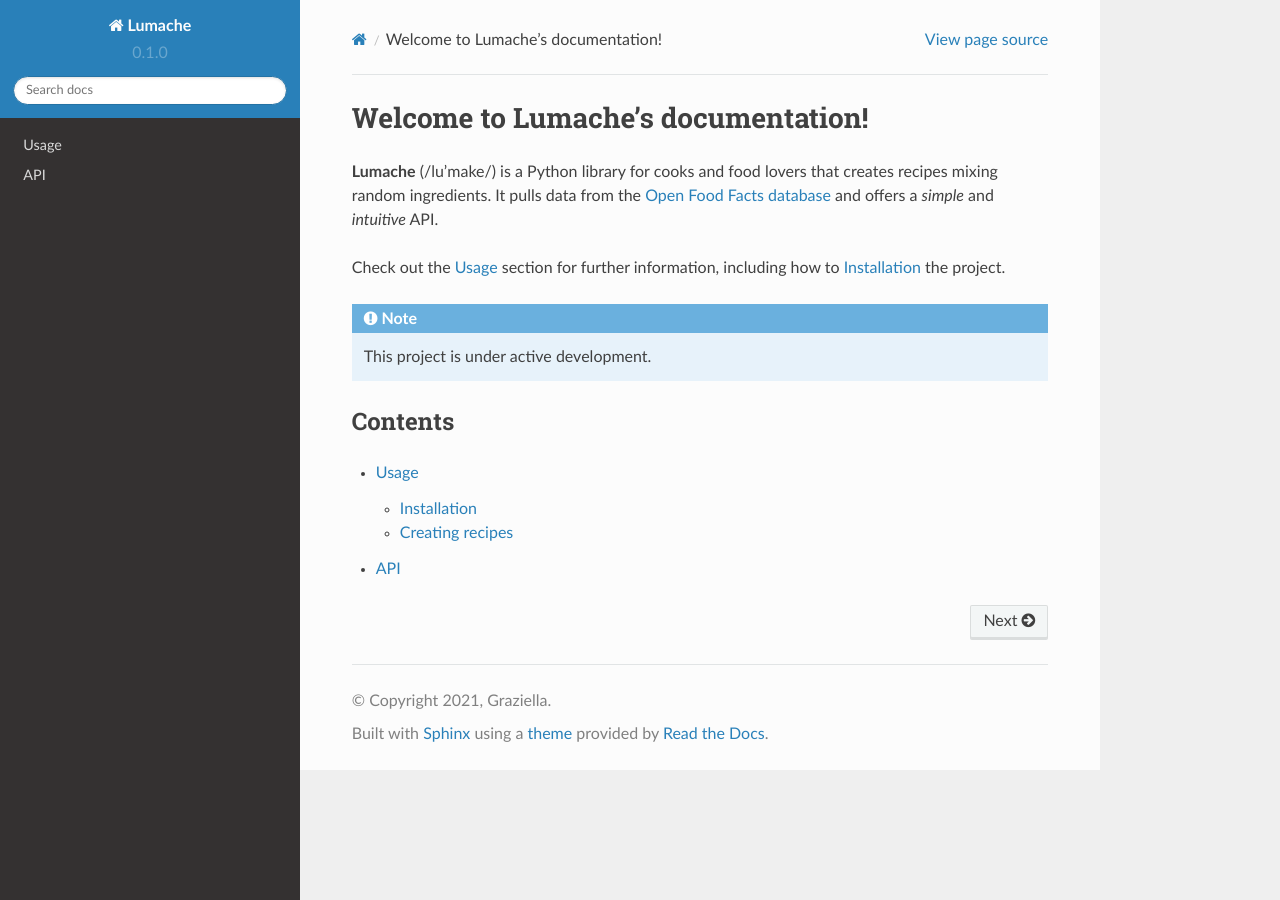
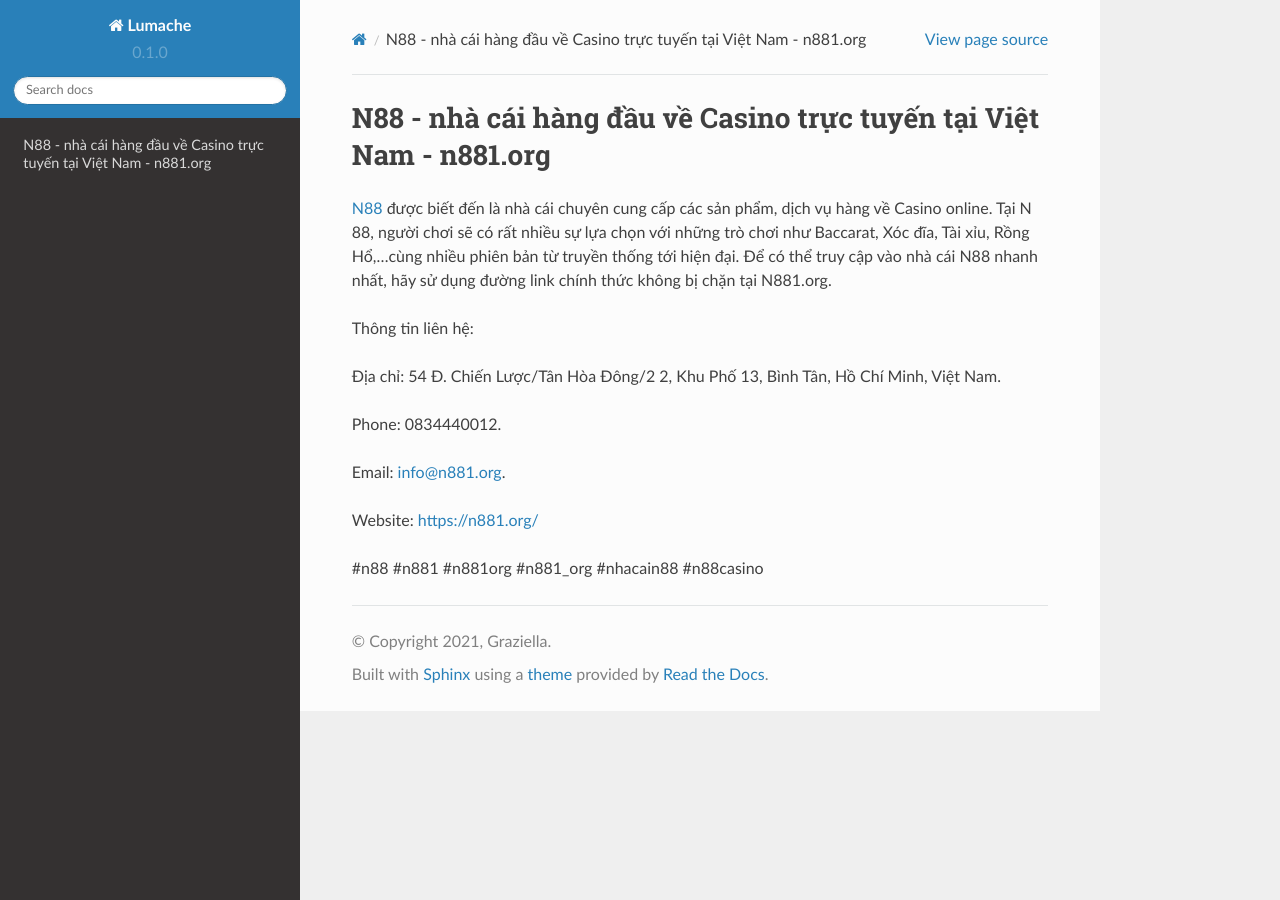
Before and after one commit to socialentity1/n881org, a Sphinx documentation site: the page built from docs/source/index.rst, in a window 1280 px wide. Built offline with Sphinx 7.4.7 and the Read the Docs theme 2.0.0, drawn with Linux system fonts in a browser that asks for light colours.

Commit message:
Update index.rst

```diff
--- a/docs/source/index.rst
+++ b/docs/source/index.rst
@@ -1,22 +1,16 @@
-Welcome to Lumache's documentation!
+N88 - nhà cái hàng đầu về Casino trực tuyến tại Việt Nam - n881.org
 ===================================
 
-**Lumache** (/lu'make/) is a Python library for cooks and food lovers
-that creates recipes mixing random ingredients.
-It pulls data from the `Open Food Facts database <https://world.openfoodfacts.org/>`_
-and offers a *simple* and *intuitive* API.
+`N88 <https://n881.org/>`_ được biết đến là nhà cái chuyên cung cấp các sản phẩm, dịch vụ hàng về Casino online. Tại N 88, người chơi sẽ có rất nhiều sự lựa chọn với những trò chơi như Baccarat, Xóc đĩa, Tài xỉu, Rồng Hổ,...cùng nhiều phiên bản từ truyền thống tới hiện đại. Để có thể truy cập vào nhà cái N88 nhanh nhất, hãy sử dụng đường link chính thức không bị chặn tại N881.org.
 
-Check out the :doc:`usage` section for further information, including
-how to :ref:`installation` the project.
+Thông tin liên hệ:
 
-.. note::
+Địa chỉ: 54 Đ. Chiến Lược/Tân Hòa Đông/2 2, Khu Phố 13, Bình Tân, Hồ Chí Minh, Việt Nam.
 
-   This project is under active development.
+Phone: 0834440012.
 
-Contents
---------
+Email: info@n881.org.
 
-.. toctree::
+Website: https://n881.org/
 
-   usage
-   api
+#n88 #n881 #n881org #n881_org #nhacain88 #n88casino
```
